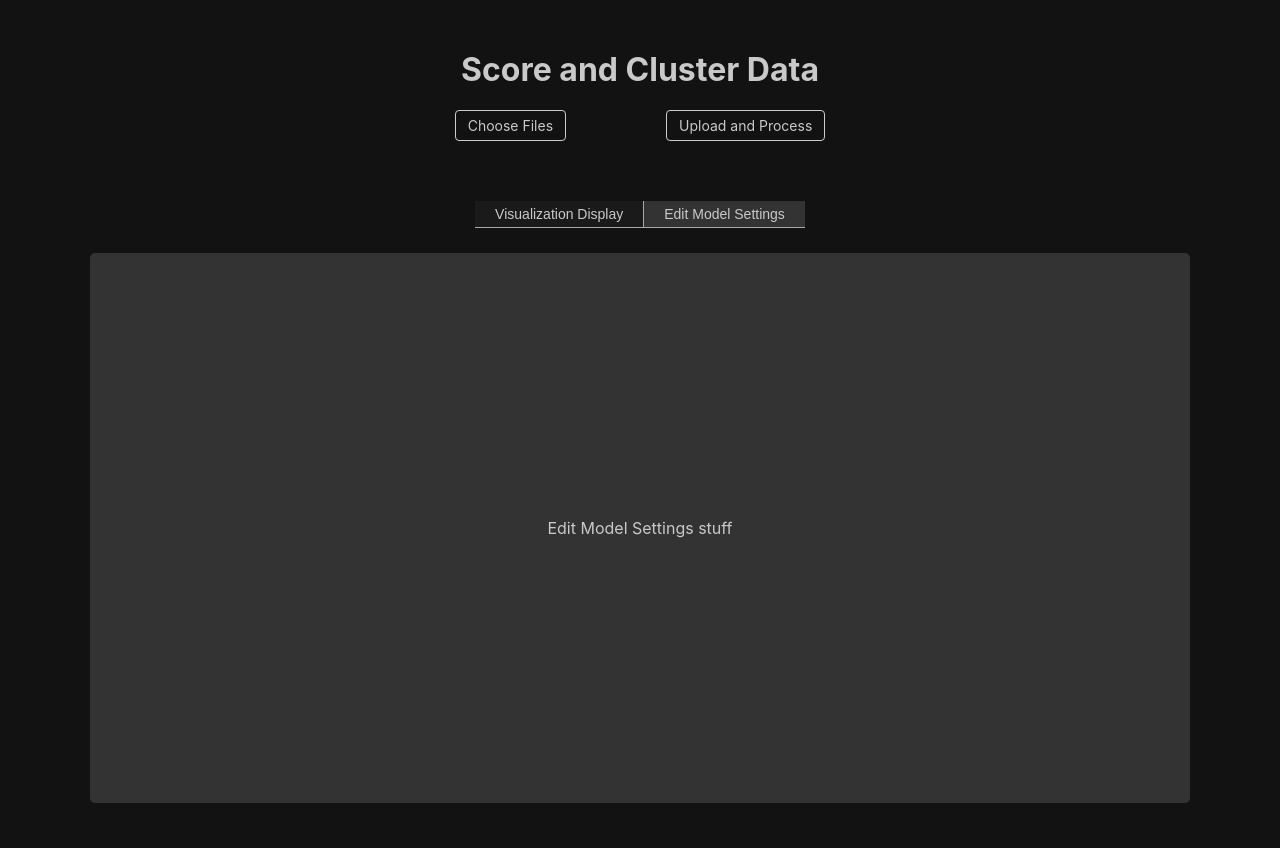
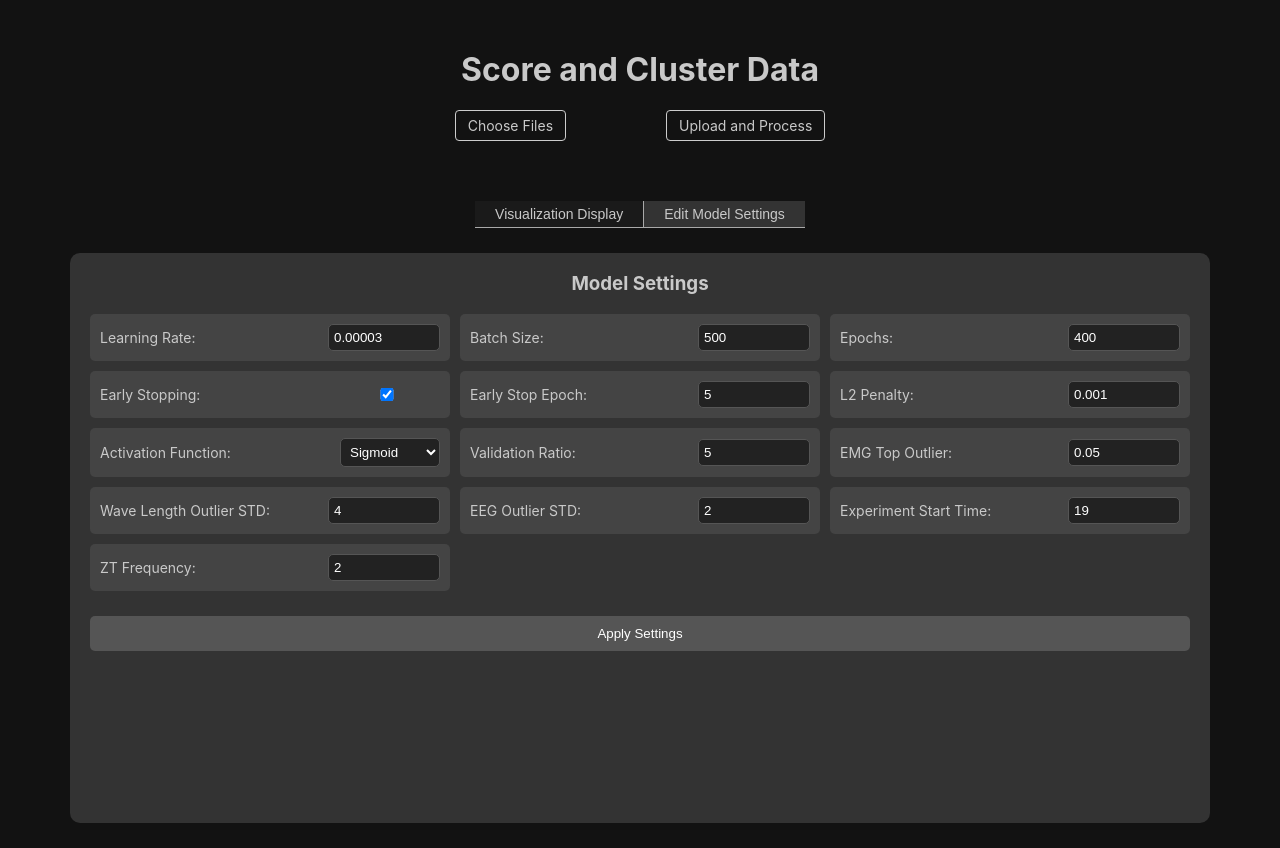
Before and after one commit to kyledvu/neuro-viz, a React (Create React App) app in the folder client/: page / in a window 1280 px wide. Both pictures are taken after a click on the button "Edit Model Settings". Before the commit the page ends 813 px from the top, so only its background shows below. Built offline with nearby package versions, Linux system fonts and the light colour scheme.

Commit message:
Create model settings template

```diff
--- a/client/src/App.css
+++ b/client/src/App.css
@@ -141,18 +141,62 @@ input[type="file"] {
 }
 
 .model-settings {
-  display:flex;
-  margin-left: auto;
-  margin-right: auto;
-  margin-top: 25px;
-  margin-bottom: 10px;
+  display: flex;
+  flex-direction: column;
+  align-items: center;
+  margin: 25px auto;
   width: 1100px;
-  height:550px;
+  height: 550px;
   color: #c9c9c9;
   background-color: #333333;
+  border-radius: 10px;
+
+  padding: 20px;
+  padding-top: 0px;
+  overflow: hidden;
+}
+
+.model-settings form {
+  display: grid;
+  grid-template-columns: repeat(3, 1fr); /* 3-column layout */
+  gap: 10px;
+  width: 100%;
+}
+
+.model-settings label {
+  background-color: #444;
+  padding: 10px;
   border-radius: 5px;
-  justify-content: center;
+  display: flex;
+  justify-content: space-between;
   align-items: center;
+  font-size: 14px;
+}
+
+.model-settings input,
+.model-settings select {
+  background-color: #222;
+  color: #fff;
+  border: 1px solid #555;
+  padding: 5px;
+  border-radius: 5px;
+  width: 100px; /* Restrict input width */
+}
+
+.model-settings button {
+  grid-column: span 3; /* Button spans full width */
+  margin-top: 15px;
+  padding: 10px;
+  background-color: #555;
+  color: white;
+  border: none;
+  cursor: pointer;
+  border-radius: 5px;
+  text-align: center;
+}
+
+.model-settings button:hover {
+  background-color: #777;
 }
 
 .btn {
--- a/client/src/App.js
+++ b/client/src/App.js
@@ -7,6 +7,7 @@ import DataGridDisplay from './components/DataGridDisplay';
 import VisualizationControls from './components/VisualizationControls';
 import PlotDisplay from './components/PlotDisplay';
 import TabDisplay from './components/TabDisplay';
+import ModelSettings from './components/ModelSettings'
 
 function App() {
   const [files, setFiles] = useState([]);
@@ -110,6 +111,11 @@ function App() {
       setPlotType("raw-data"); // Reset plot type
       setSelectedFeature(null); // Reset selected feature
     }
+  };
+
+  const handleModelSettingsSubmit = (settings) => {
+    console.log("User-selected settings:", settings);
+    // Process settings as needed
   };
 
   function handlePlotSelect(event) {
@@ -292,9 +298,7 @@ function App() {
           />
         </>
       ) : (
-        <div className="model-settings">
-          <p>Edit Model Settings stuff</p>
-        </div>
+        <ModelSettings onSubmit={handleModelSettingsSubmit} />
       )}
     </div>
   );
--- /dev/null
+++ b/client/src/components/ModelSettings.js
@@ -0,0 +1,119 @@
+import React, { useState } from "react";
+
+const ModelSettings = ({ onSubmit }) => {
+  const [settings, setSettings] = useState({
+    learningRate: 0.00003,
+    batchSize: 500,
+    epochs: 400,
+    earlyStop: true,
+    earlyStopEpoch: 5,
+    L2Penalty: 0.001,
+    activationFun: "sigmoid",
+    validationRatio: 5,
+    EMGOutlier: 0.05,
+    waveOutlierSTD: 4,
+    EEGOutlierSTD: 2,
+    experimentStartTime: 19,
+    ZTFrequency: 2,
+    // Model settings that will be left fixed for now
+    layer_specs: [7, 50, 50, 3],
+    momentum: true,
+    momentum_gamma: 0.85,
+    training_testing_ratio: 5,
+    training_dataset_samples: 50 * 100,
+
+  });
+
+  const handleChange = (e) => {
+    const { name, type, value, checked } = e.target;
+    setSettings({
+      ...settings,
+      [name]: type === "checkbox" ? checked : value,
+    });
+  };
+
+  const handleSubmit = (e) => {
+    e.preventDefault();
+    onSubmit(settings);
+  };
+
+  return (
+    <div className="model-settings">
+      <h3>Model Settings</h3>
+      <form onSubmit={handleSubmit}>
+        <label>
+          Learning Rate:
+          <input type="number" step="0.00001" name="learningRate" value={settings.learningRate} onChange={handleChange} />
+        </label>
+
+        <label>
+          Batch Size:
+          <input type="number" name="batchSize" value={settings.batchSize} onChange={handleChange} />
+        </label>
+
+        <label>
+          Epochs:
+          <input type="number" name="epochs" value={settings.epochs} onChange={handleChange} />
+        </label>
+
+        <label>
+          Early Stopping:
+          <input type="checkbox" name="earlyStop" checked={settings.earlyStop} onChange={handleChange} />
+        </label>
+
+        <label>
+          Early Stop Epoch:
+          <input type="number" name="earlyStopEpoch" value={settings.earlyStopEpoch} onChange={handleChange} />
+        </label>
+
+        <label>
+          L2 Penalty:
+          <input type="number" step="0.0001" name="L2Penalty" value={settings.L2Penalty} onChange={handleChange} />
+        </label>
+
+        <label>
+          Activation Function:
+          <select name="activationFun" value={settings.activationFun} onChange={handleChange}>
+            <option value="sigmoid">Sigmoid</option>
+            <option value="relu">ReLU</option>
+            <option value="tanh">Tanh</option>
+          </select>
+        </label>
+
+        <label>
+          Validation Ratio:
+          <input type="number" name="validationRatio" value={settings.validationRatio} onChange={handleChange} />
+        </label>
+
+        <label>
+          EMG Top Outlier:
+          <input type="number" step="0.01" name="EMGOutlier" value={settings.EMGOutlier} onChange={handleChange} />
+        </label>
+
+        <label>
+          Wave Length Outlier STD:
+          <input type="number" name="waveOutlierSTD" value={settings.waveOutlierSTD} onChange={handleChange} />
+        </label>
+
+        <label>
+          EEG Outlier STD:
+          <input type="number" name="EEGOutlierSTD" value={settings.EEGOutlierSTD} onChange={handleChange} />
+        </label>
+
+        <label>
+          Experiment Start Time:
+          <input type="number" name="experimentStartTime" value={settings.experimentStartTime} onChange={handleChange} />
+        </label>
+
+        <label>
+          ZT Frequency:
+          <input type="number" name="ZTFrequency" value={settings.ZTFrequency} onChange={handleChange} />
+        </label>
+
+        <button type="submit">Apply Settings</button>
+      </form>
+    </div>
+  );
+};
+
+export default ModelSettings;
```
Also changed, not shown: 1 other file (tests, documents, lock files or other folders).
